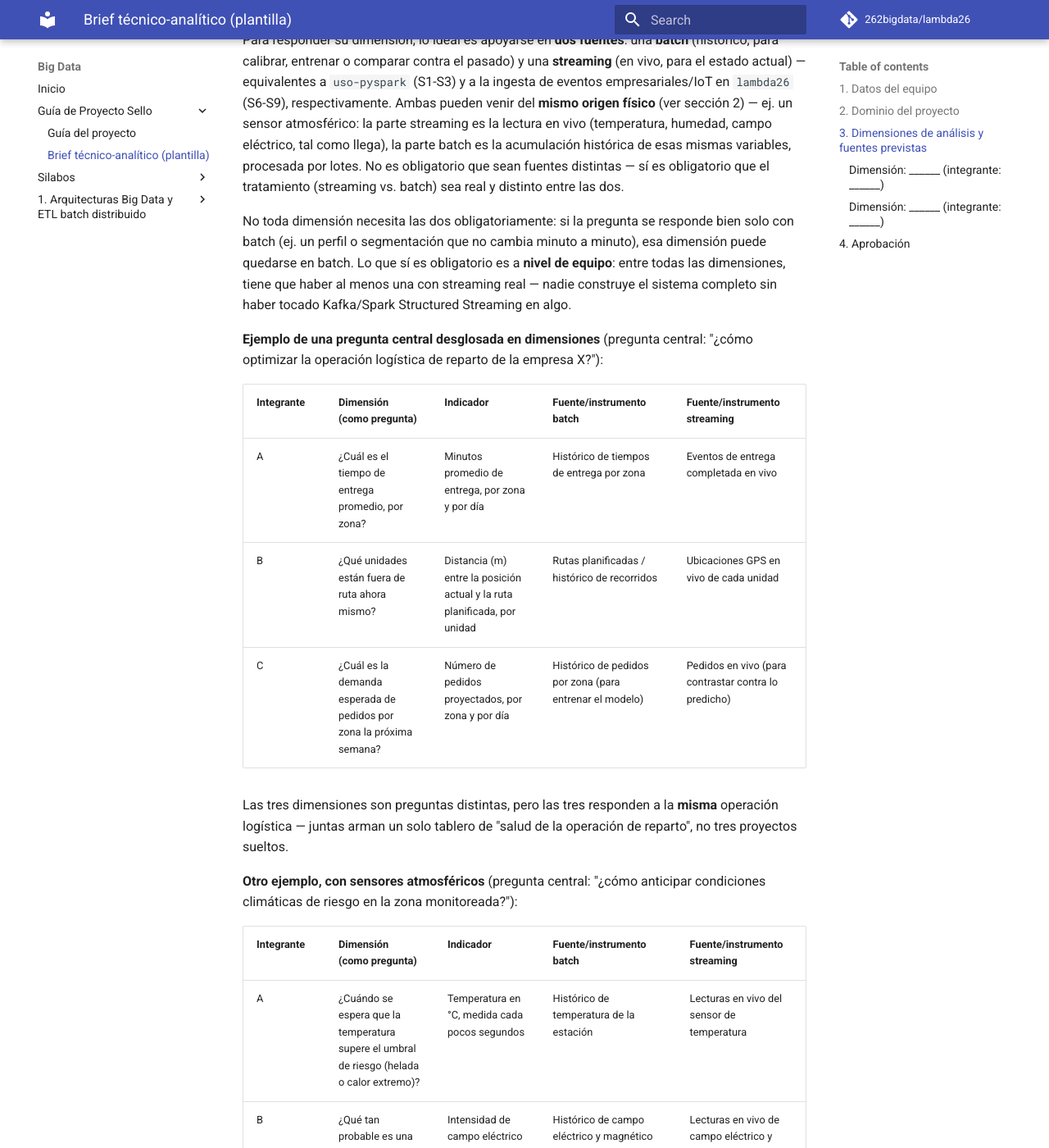
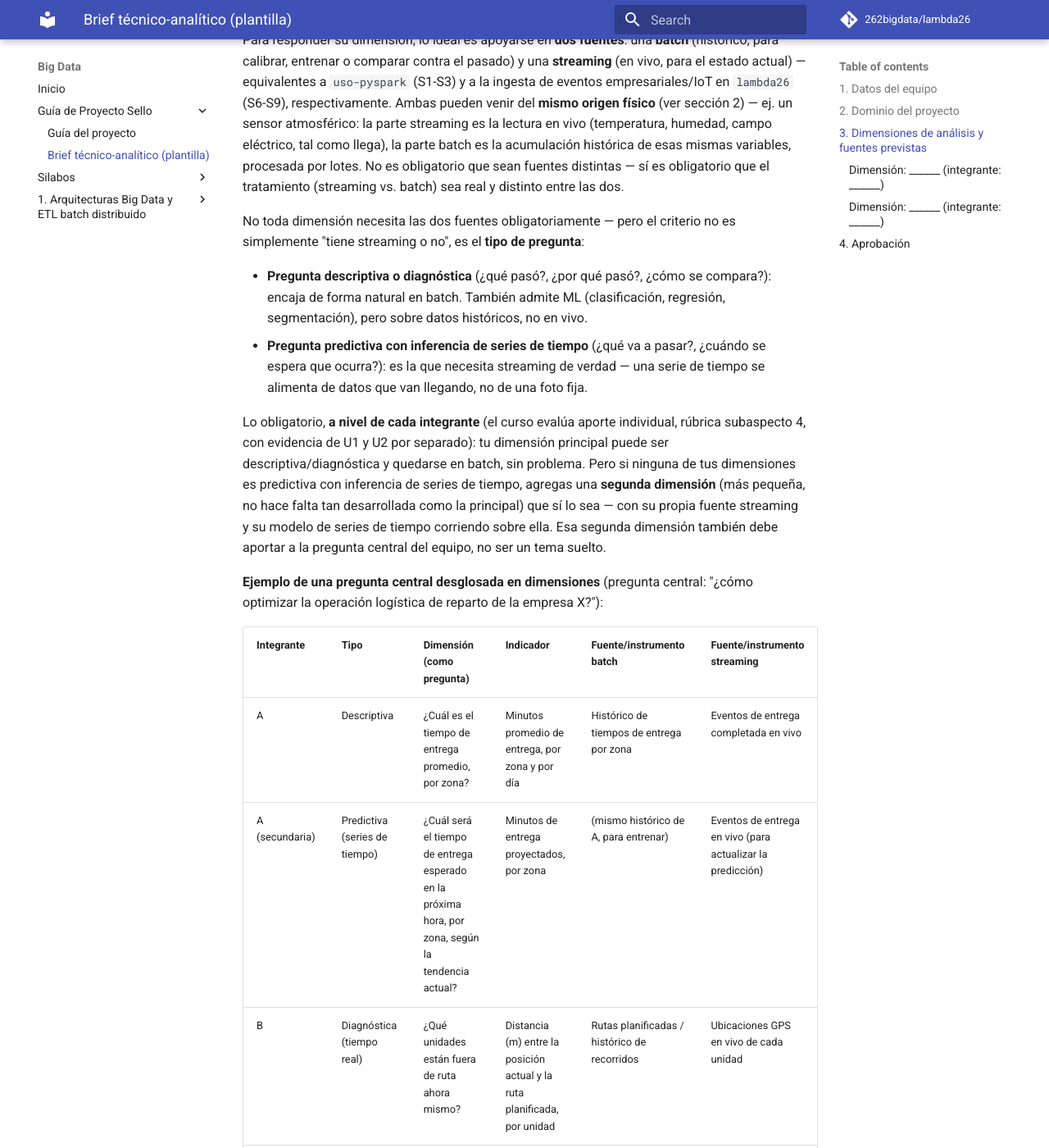
Before and after one commit to 262bigdata/lambda26, an MkDocs documentation site: the page built from docs/proyecto-sello/brief.md, in a window 1280 px wide and 1400 px high, scrolled down 2415 px. Shown: the whole window at 82% size. Built offline with MkDocs 1.6.1 and Material for MkDocs 9.7.7, drawn with Linux system fonts in a browser that asks for light colours; comment, search, counter and statistics services are not loaded; some of the changed text lies outside the part shown.

Commit message:
Sesion 3

```diff
--- a/docs/proyecto-sello/brief.md
+++ b/docs/proyecto-sello/brief.md
@@ -47,35 +47,45 @@ Esta estructura es la misma **matriz de operacionalización de variables** de me
 
 Para responder su dimensión, lo ideal es apoyarse en **dos fuentes**: una **batch** (histórico, para calibrar, entrenar o comparar contra el pasado) y una **streaming** (en vivo, para el estado actual) — equivalentes a `uso-pyspark` (S1-S3) y a la ingesta de eventos empresariales/IoT en `lambda26` (S6-S9), respectivamente. Ambas pueden venir del **mismo origen físico** (ver sección 2) — ej. un sensor atmosférico: la parte streaming es la lectura en vivo (temperatura, humedad, campo eléctrico, tal como llega), la parte batch es la acumulación histórica de esas mismas variables, procesada por lotes. No es obligatorio que sean fuentes distintas — sí es obligatorio que el tratamiento (streaming vs. batch) sea real y distinto entre las dos.
 
-No toda dimensión necesita las dos obligatoriamente: si la pregunta se responde bien solo con batch (ej. un perfil o segmentación que no cambia minuto a minuto), esa dimensión puede quedarse en batch. Lo que sí es obligatorio es a **nivel de equipo**: entre todas las dimensiones, tiene que haber al menos una con streaming real — nadie construye el sistema completo sin haber tocado Kafka/Spark Structured Streaming en algo.
+No toda dimensión necesita las dos fuentes obligatoriamente — pero el criterio no es simplemente "tiene streaming o no", es el **tipo de pregunta**:
+
+- **Pregunta descriptiva o diagnóstica** (¿qué pasó?, ¿por qué pasó?, ¿cómo se compara?): encaja de forma natural en batch. También admite ML (clasificación, regresión, segmentación), pero sobre datos históricos, no en vivo.
+- **Pregunta predictiva con inferencia de series de tiempo** (¿qué va a pasar?, ¿cuándo se espera que ocurra?): es la que necesita streaming de verdad — una serie de tiempo se alimenta de datos que van llegando, no de una foto fija.
+
+Lo obligatorio, **a nivel de cada integrante** (el curso evalúa aporte individual, rúbrica subaspecto 4, con evidencia de U1 y U2 por separado): tu dimensión principal puede ser descriptiva/diagnóstica y quedarse en batch, sin problema. Pero si ninguna de tus dimensiones es predictiva con inferencia de series de tiempo, agregas una **segunda dimensión** (más pequeña, no hace falta tan desarrollada como la principal) que sí lo sea — con su propia fuente streaming y su modelo de series de tiempo corriendo sobre ella. Esa segunda dimensión también debe aportar a la pregunta central del equipo, no ser un tema suelto.
 
 **Ejemplo de una pregunta central desglosada en dimensiones** (pregunta central: "¿cómo optimizar la operación logística de reparto de la empresa X?"):
 
-| Integrante | Dimensión (como pregunta) | Indicador | Fuente/instrumento batch | Fuente/instrumento streaming |
-|---|---|---|---|---|
-| A | ¿Cuál es el tiempo de entrega promedio, por zona? | Minutos promedio de entrega, por zona y por día | Histórico de tiempos de entrega por zona | Eventos de entrega completada en vivo |
-| B | ¿Qué unidades están fuera de ruta ahora mismo? | Distancia (m) entre la posición actual y la ruta planificada, por unidad | Rutas planificadas / histórico de recorridos | Ubicaciones GPS en vivo de cada unidad |
-| C | ¿Cuál es la demanda esperada de pedidos por zona la próxima semana? | Número de pedidos proyectados, por zona y por día | Histórico de pedidos por zona (para entrenar el modelo) | Pedidos en vivo (para contrastar contra lo predicho) |
+| Integrante | Tipo | Dimensión (como pregunta) | Indicador | Fuente/instrumento batch | Fuente/instrumento streaming |
+|---|---|---|---|---|---|
+| A | Descriptiva | ¿Cuál es el tiempo de entrega promedio, por zona? | Minutos promedio de entrega, por zona y por día | Histórico de tiempos de entrega por zona | Eventos de entrega completada en vivo |
+| A (secundaria) | Predictiva (series de tiempo) | ¿Cuál será el tiempo de entrega esperado en la próxima hora, por zona, según la tendencia actual? | Minutos de entrega proyectados, por zona | (mismo histórico de A, para entrenar) | Eventos de entrega en vivo (para actualizar la predicción) |
+| B | Diagnóstica (tiempo real) | ¿Qué unidades están fuera de ruta ahora mismo? | Distancia (m) entre la posición actual y la ruta planificada, por unidad | Rutas planificadas / histórico de recorridos | Ubicaciones GPS en vivo de cada unidad |
+| B (secundaria) | Predictiva (series de tiempo) | ¿Qué unidades es probable que lleguen tarde en los próximos 30 minutos, según su velocidad y trayectoria? | Probabilidad de retraso, por unidad | (mismo histórico de recorridos de B, para entrenar) | Ubicaciones y velocidad GPS en vivo (para actualizar la predicción) |
+| C | Predictiva (series de tiempo) | ¿Cuál es la demanda esperada de pedidos por zona la próxima semana? | Número de pedidos proyectados, por zona y por día | Histórico de pedidos por zona (para entrenar el modelo) | Pedidos en vivo (para contrastar contra lo predicho) |
 
-Las tres dimensiones son preguntas distintas, pero las tres responden a la **misma** operación logística — juntas arman un solo tablero de "salud de la operación de reparto", no tres proyectos sueltos.
+Las dimensiones son preguntas distintas, pero todas responden a la **misma** operación logística — juntas arman un solo tablero de "salud de la operación de reparto", no proyectos sueltos. C ya es predictiva con series de tiempo por sí sola, por eso no necesita una dimensión secundaria; A y B son descriptiva/diagnóstica, por eso cada una suma su propia secundaria predictiva.
 
 **Otro ejemplo, con sensores atmosféricos** (pregunta central: "¿cómo anticipar condiciones climáticas de riesgo en la zona monitoreada?"):
 
-| Integrante | Dimensión (como pregunta) | Indicador | Fuente/instrumento batch | Fuente/instrumento streaming |
-|---|---|---|---|---|
-| A | ¿Cuándo se espera que la temperatura supere el umbral de riesgo (helada o calor extremo)? | Temperatura en °C, medida cada pocos segundos | Histórico de temperatura de la estación | Lecturas en vivo del sensor de temperatura |
-| B | ¿Qué tan probable es una tormenta eléctrica en las próximas horas? | Intensidad de campo eléctrico y magnético, medida cada pocos segundos | Histórico de campo eléctrico y magnético asociado a tormentas pasadas | Lecturas en vivo de campo eléctrico y magnético |
-| C | ¿Cuál es el riesgo de inundación según la lluvia acumulada? | Milímetros de lluvia acumulada en las últimas 24h | Histórico de precipitación acumulada por temporada | Lecturas en vivo de lluvia y humedad |
+| Integrante | Tipo | Dimensión (como pregunta) | Indicador | Fuente/instrumento batch | Fuente/instrumento streaming |
+|---|---|---|---|---|---|
+| A | Predictiva (series de tiempo) | ¿Cuándo se espera que la temperatura supere el umbral de riesgo (helada o calor extremo)? | Temperatura en °C, medida cada pocos segundos | Histórico de temperatura de la estación | Lecturas en vivo del sensor de temperatura |
+| B | Predictiva (series de tiempo) | ¿Qué tan probable es una tormenta eléctrica en las próximas horas? | Intensidad de campo eléctrico y magnético, medida cada pocos segundos | Histórico de campo eléctrico y magnético asociado a tormentas pasadas | Lecturas en vivo de campo eléctrico y magnético |
+| C | Diagnóstica | ¿Cuál es el riesgo de inundación según la lluvia acumulada? | Milímetros de lluvia acumulada en las últimas 24h | Histórico de precipitación acumulada por temporada | Lecturas en vivo de lluvia y humedad |
+| C (secundaria) | Predictiva (series de tiempo) | ¿Cuánta lluvia se espera en las próximas horas, según la tendencia actual? | Milímetros de lluvia proyectados, próximas 3-6h | (mismo histórico de precipitación de C, para entrenar) | Lecturas de lluvia en vivo (para actualizar la predicción) |
 
-Aquí las tres dimensiones pueden salir del **mismo sensor físico** (distintas variables que mide a la vez) — lo que las conecta no es el sensor, es que las tres alimentan la misma pregunta central: el riesgo climático de la zona, visible en un solo tablero con paneles de temperatura, tormenta e inundación.
+Aquí las dimensiones pueden salir del **mismo sensor físico** (distintas variables que mide a la vez) — lo que las conecta no es el sensor, es que todas alimentan la misma pregunta central: el riesgo climático de la zona, visible en un solo tablero con paneles de temperatura, tormenta, inundación y su pronóstico. A y B ya son predictivas por sí solas; C es diagnóstica (mide el riesgo *actual* acumulado, no pronostica), por eso suma su propia secundaria predictiva.
 
 **Tabla de asignación:**
 
-| Integrante | Dimensión (como pregunta) | Indicador | Fuente/instrumento batch | Fuente/instrumento streaming |
-|---|---|---|---|---|
-| | | | | |
-| | | | | |
-| | | | | |
+| Integrante | Tipo (descriptiva/diagnóstica o predictiva) | Dimensión (como pregunta) | Indicador | Fuente/instrumento batch | Fuente/instrumento streaming |
+|---|---|---|---|---|---|
+| | | | | | |
+| | | | | | |
+| | | | | | |
+
+Si la dimensión principal de algún integrante es descriptiva/diagnóstica (batch), agrega una fila más para su **dimensión secundaria**: predictiva, con inferencia de series de tiempo sobre streaming — mismo integrante repetido en la columna.
 
 La salida de cada dimensión tiene dos partes, **ambas obligatorias** — no son rutas alternativas, una se integra a la otra:
 
@@ -84,10 +94,11 @@ La salida de cada dimensión tiene dos partes, **ambas obligatorias** — no son
 
 Los KPIs de todas las dimensiones del equipo se muestran en el **mismo Grafana**, no en instancias o dashboards separados por integrante — el resultado visible del proyecto es un solo tablero con varios paneles, uno por dimensión.
 
-**Ficha por dimensión** — completa un bloque como este por cada fila de la tabla anterior (repite el bloque tantas veces como integrantes tenga el equipo):
+**Ficha por dimensión** — completa un bloque como este por cada fila de la tabla anterior (repite el bloque tantas veces como filas tenga la tabla, incluidas las dimensiones secundarias):
 
 ### Dimensión: ______ (integrante: ______)
 
+- Tipo: descriptiva/diagnóstica (batch) o predictiva con inferencia de series de tiempo (streaming):
 - Dimensión, redactada como pregunta completa (1-2 líneas), y cómo se relaciona con la pregunta central de la sección 2:
 - Indicador(es) — la métrica concreta que responde a la dimensión (la que se convierte en el KPI del tablero):
 - Decisión o acción que habilita (qué hace alguien distinto gracias a esta respuesta):
@@ -102,6 +113,7 @@ Los KPIs de todas las dimensiones del equipo se muestran en el **mismo Grafana**
 
 ### Dimensión: ______ (integrante: ______)
 
+- Tipo: descriptiva/diagnóstica o predictiva (series de tiempo):
 - Dimensión, redactada como pregunta completa, y relación con la pregunta central:
 - Indicador(es):
 - Decisión o acción que habilita:
@@ -114,7 +126,7 @@ Los KPIs de todas las dimensiones del equipo se muestran en el **mismo Grafana**
     2.
     3.
 
-*(repite este bloque por cada integrante restante del equipo, hasta cubrir la tabla completa)*
+*(repite este bloque por cada fila restante de la tabla, hasta cubrirla completa — incluidas las dimensiones secundarias)*
 
 - Qué SÍ cubre este proyecto en conjunto:
 - Qué NO cubre — fuera de alcance, explícito:
```
